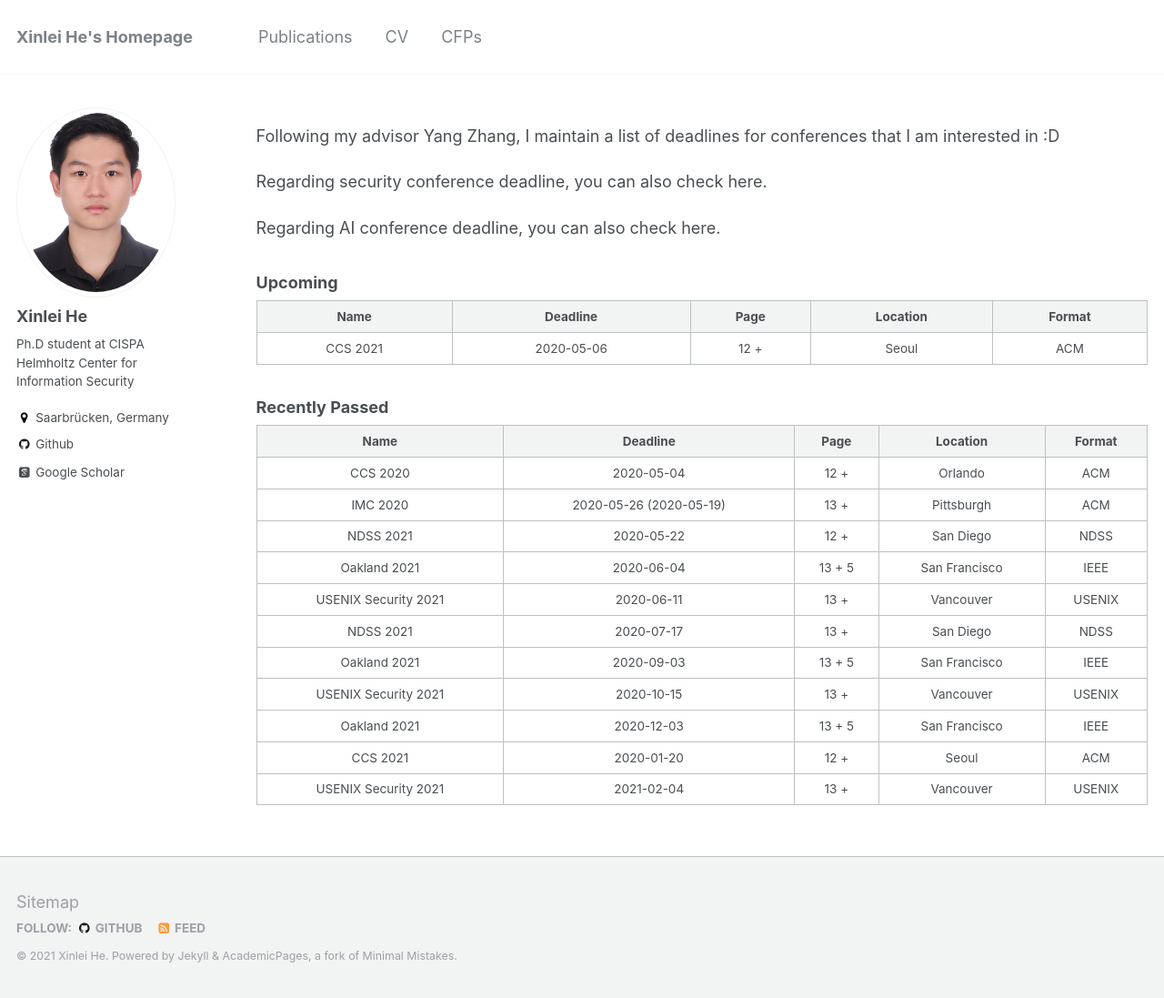
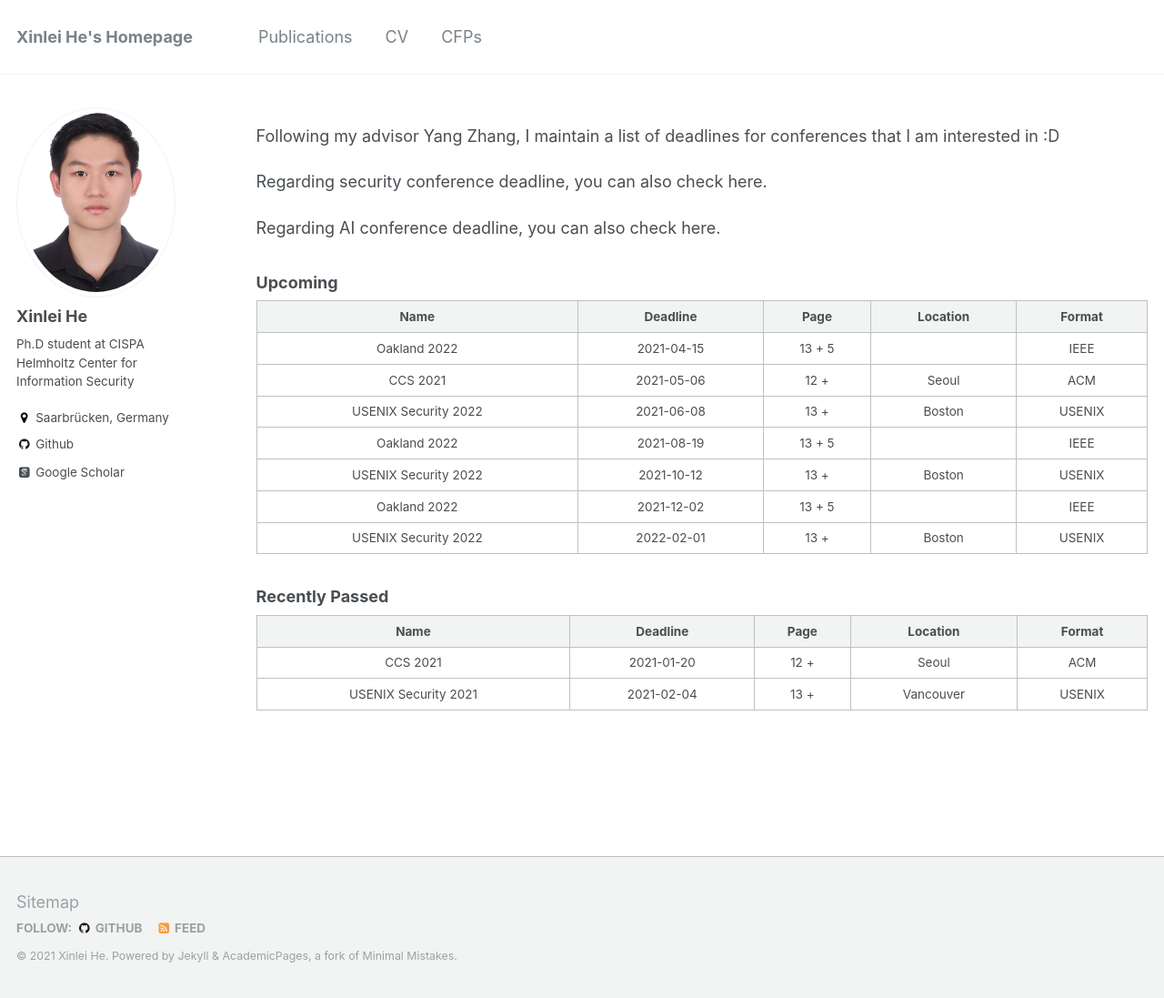
Before and after one commit to xinleihe/xinleihe.github.io, a Jekyll site: the page built from _pages/cfps.md, in a window 1280 px wide and 1097 px high. Shown: the whole window at 91% size. Built offline with Jekyll 4.4.1, drawn with Linux system fonts in a browser that asks for light colours; some web fonts are replaced.

Commit message:
update cfps

```diff
--- a/_pages/cfps.md
+++ b/_pages/cfps.md
@@ -17,20 +17,17 @@ Regarding AI conference deadline, you can also [check here](https://aideadlin.es
 
 |Name|Deadline|Page|Location|Format|
 |:-:|:-:|:-:|:-:|:-:|
-|[CCS 2021](https://www.sigsac.org/ccs/CCS2021/)                            | 2020-05-06                | 12 +  | Seoul         | ACM    |
+|[Oakland 2022](https://www.ieee-security.org/TC/SP2022/)                   | 2021-04-15                | 13 + 5|               | IEEE   |
+|[CCS 2021](https://www.sigsac.org/ccs/CCS2021/)                            | 2021-05-06                | 12 +  | Seoul         | ACM    |
+|[USENIX Security 2022](https://www.usenix.org/conference/usenixsecurity22) | 2021-06-08                | 13 +  | Boston        | USENIX |
+|[Oakland 2022](https://www.ieee-security.org/TC/SP2022/)                   | 2021-08-19                | 13 + 5|               | IEEE   |
+|[USENIX Security 2022](https://www.usenix.org/conference/usenixsecurity22) | 2021-10-12                | 13 +  | Boston        | USENIX |
+|[Oakland 2022](https://www.ieee-security.org/TC/SP2022/)                   | 2021-12-02                | 13 + 5|               | IEEE   |
+|[USENIX Security 2022](https://www.usenix.org/conference/usenixsecurity22) | 2022-02-01                | 13 +  | Boston        | USENIX |
 
 ### Recently Passed
 
 |Name|Deadline|Page|Location|Format|
 |:-:|:-:|:-:|:-:|:-:|:-:|
-|[CCS 2020](https://www.sigsac.org/ccs/CCS2020) | 2020-05-04 | 12 + | Orlando | ACM |
-|[IMC 2020](https://conferences.sigcomm.org/imc/2020/)                      | 2020-05-26 (2020-05-19)   | 13 +	| Pittsburgh    | ACM    |
-|[NDSS 2021](https://www.ndss-symposium.org/ndss-2021/)                     | 2020-05-22                | 12 +  | San Diego     | NDSS   |
-|[Oakland 2021](https://www.ieee-security.org/TC/SP2021/)                   | 2020-06-04                | 13 + 5| San Francisco | IEEE   |
-|[USENIX Security 2021](https://www.usenix.org/conference/usenixsecurity21) | 2020-06-11                | 13 +	| Vancouver     | USENIX |
-|[NDSS 2021](https://www.ndss-symposium.org/ndss-2021/)                     | 2020-07-17                | 13 +  | San Diego     | NDSS   |
-|[Oakland 2021](https://www.ieee-security.org/TC/SP2021/)                   | 2020-09-03                | 13 + 5| San Francisco | IEEE   |
-|[USENIX Security 2021](https://www.usenix.org/conference/usenixsecurity21) | 2020-10-15                | 13 +  | Vancouver     | USENIX |
-|[Oakland 2021](https://www.ieee-security.org/TC/SP2021/)                   | 2020-12-03                | 13 + 5| San Francisco | IEEE   |
-|[CCS 2021](https://www.sigsac.org/ccs/CCS2021/)                            | 2020-01-20                |  12 + | Seoul         | ACM    |
+|[CCS 2021](https://www.sigsac.org/ccs/CCS2021/)                            | 2021-01-20                | 12 +  | Seoul         | ACM    |
 |[USENIX Security 2021](https://www.usenix.org/conference/usenixsecurity21) | 2021-02-04                | 13 +  | Vancouver     | USENIX |
```
